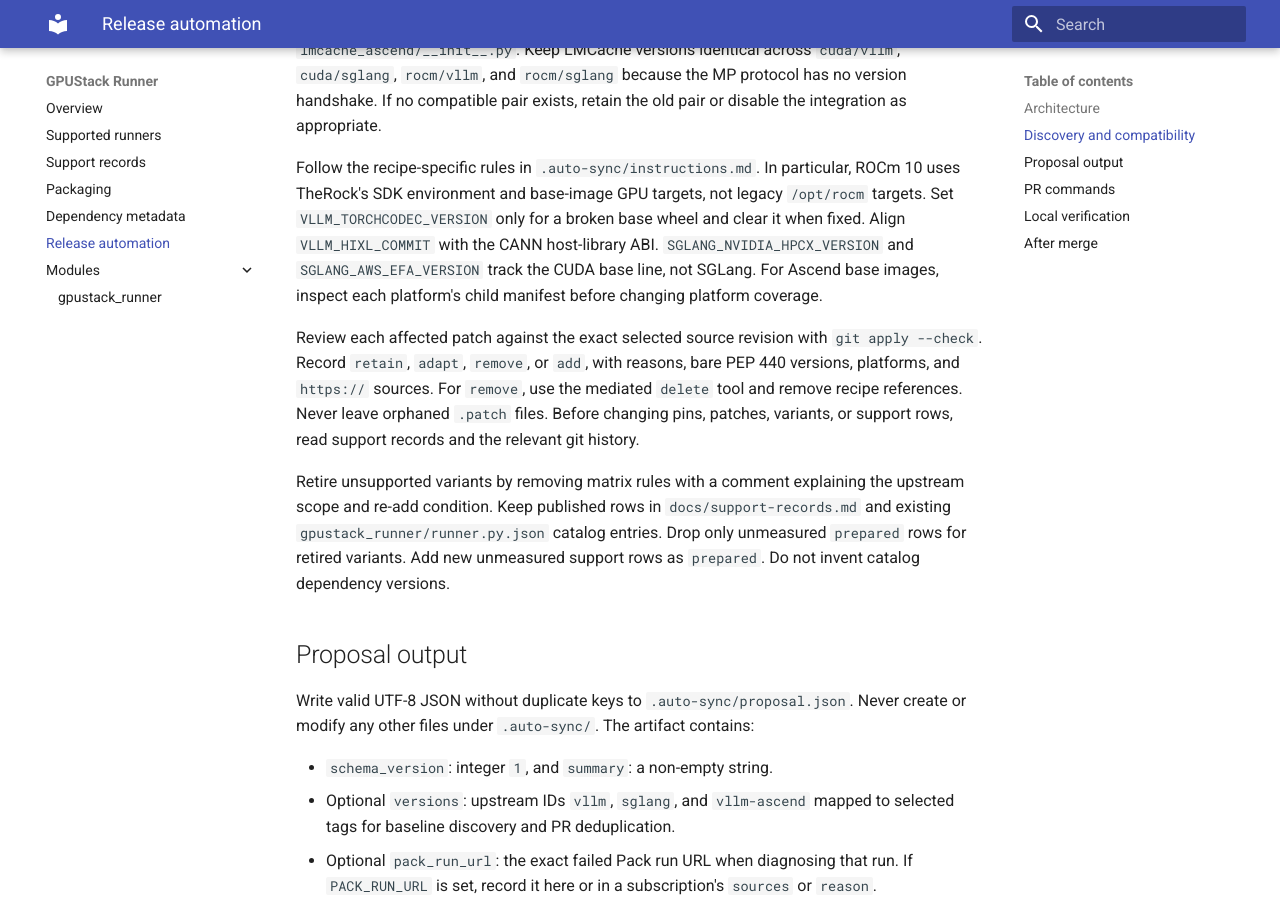
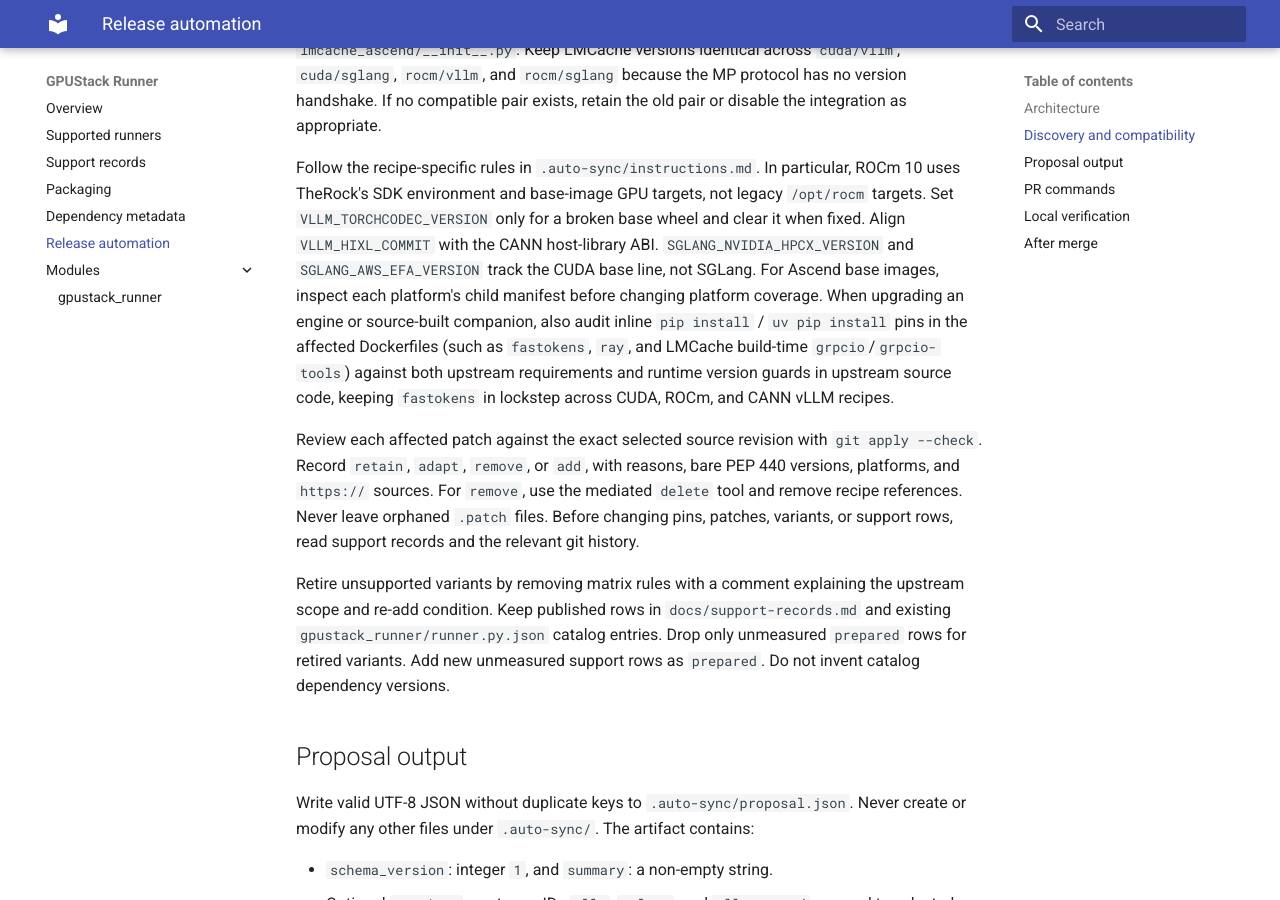
Before and after one commit to gpustack/runner, an MkDocs documentation site: the page built from docs/release-automation.md, in a window 1280 px wide and 900 px high, scrolled down 2839 px. Built offline with MkDocs 1.6.1 and Material for MkDocs 9.7.7, drawn with Linux system fonts in a browser that asks for light colours.

Commit message:
docs(auto-sync): audit inline pip install pins during upgrades (#441)
* docs(auto-sync): audit inline pip install pins during upgrades

- Instruct auto-sync to audit all inline pip/uv pip install and requirements.txt pins (such as fastokens, ray, and LMCache build-time grpcio/grpcio-tools) against upstream requirements and runtime version guards.

- Keep fastokens pinned to a stable release in lockstep across CUDA, ROCm, and CANN vLLM Dockerfiles when bumping for newer vLLM lines.

- Refresh .auto-sync/digests.lock.json and align docs/release-automation.md.

Signed-off-by: thxCode <thxcode0824@gmail.com>

---------

Signed-off-by: thxCode <thxcode0824@gmail.com>

```diff
--- a/docs/release-automation.md
+++ b/docs/release-automation.md
@@ -71,6 +71,7 @@ Set `VLLM_TORCHCODEC_VERSION` only for a broken base wheel and clear it when fix
 Align `VLLM_HIXL_COMMIT` with the CANN host-library ABI.
 `SGLANG_NVIDIA_HPCX_VERSION` and `SGLANG_AWS_EFA_VERSION` track the CUDA base line, not SGLang.
 For Ascend base images, inspect each platform's child manifest before changing platform coverage.
+When upgrading an engine or source-built companion, also audit inline `pip install` / `uv pip install` pins in the affected Dockerfiles (such as `fastokens`, `ray`, and LMCache build-time `grpcio`/`grpcio-tools`) against both upstream requirements and runtime version guards in upstream source code, keeping `fastokens` in lockstep across CUDA, ROCm, and CANN vLLM recipes.
 
 Review each affected patch against the exact selected source revision with `git apply --check`.
 Record `retain`, `adapt`, `remove`, or `add`, with reasons, bare PEP 440 versions, platforms, and `https://` sources.
```
Also changed, not shown: .auto-sync/instructions.md (+5 -0 lines), 1 other file.
